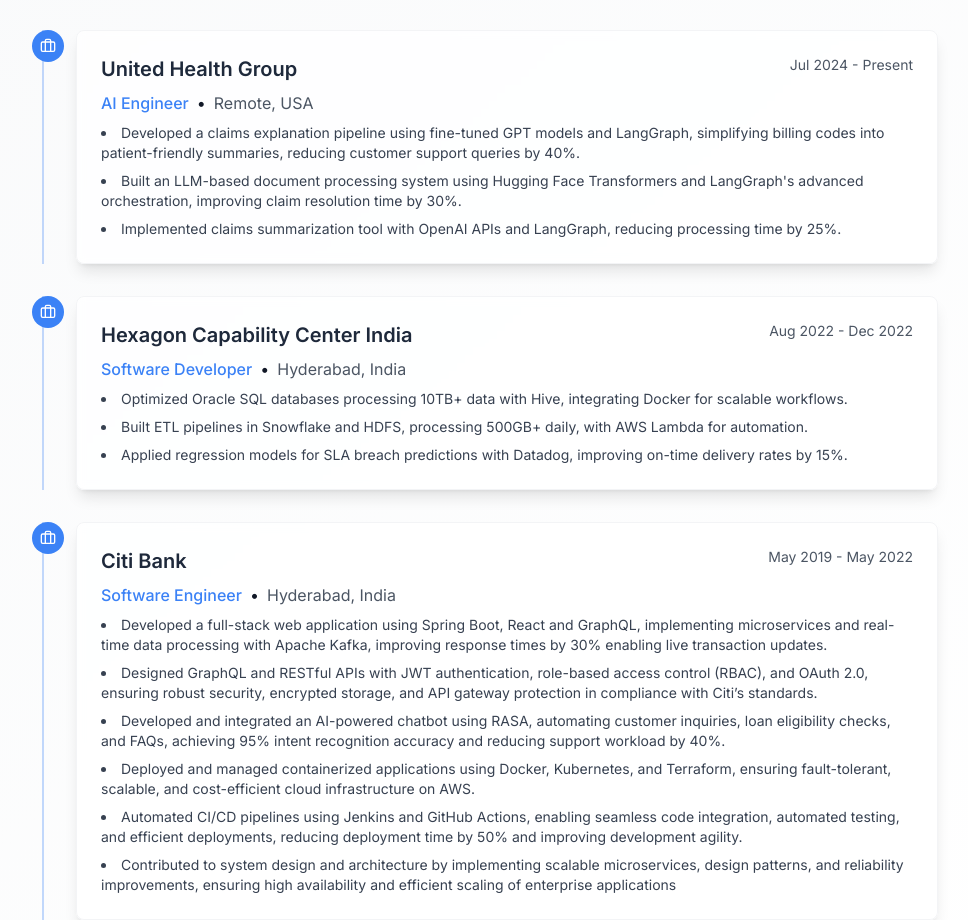
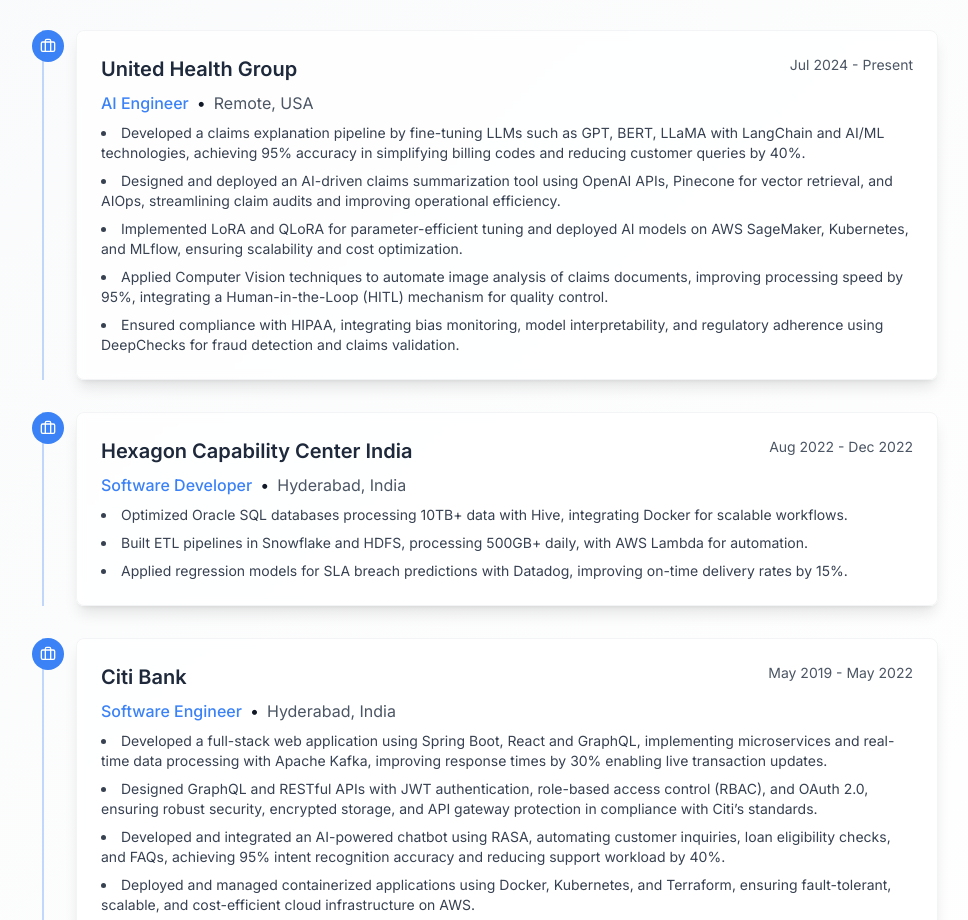
Before and after one commit to PraveenKumarVk/Portfolio, a React (Vite) app: page / in a window 1280 px wide. Shown: the part 1270-2190 px from the top of the page, without its empty margins (150-1118 px from the left). Built offline with nearby package versions, Linux system fonts and the light colour scheme.

Commit message:
Update Experience.tsx

```diff
--- a/src/components/Experience.tsx
+++ b/src/components/Experience.tsx
@@ -7,9 +7,11 @@ const experiences = [
     period: "Jul 2024 - Present",
     location: "Remote, USA",
     achievements: [
-      "Developed a claims explanation pipeline using fine-tuned GPT models and LangGraph, simplifying billing codes into patient-friendly summaries, reducing customer support queries by 40%.",
-      "Built an LLM-based document processing system using Hugging Face Transformers and LangGraph's advanced orchestration, improving claim resolution time by 30%.",
-      "Implemented claims summarization tool with OpenAI APIs and LangGraph, reducing processing time by 25%."
+      "Developed a claims explanation pipeline by fine-tuning LLMs such as GPT, BERT, LLaMA with LangChain and AI/ML technologies, achieving 95% accuracy in simplifying billing codes and reducing customer queries by 40%.",
+      "Designed and deployed an AI-driven claims summarization tool using OpenAI APIs, Pinecone for vector retrieval, and AIOps, streamlining claim audits and improving operational efficiency.",
+      "Implemented LoRA and QLoRA for parameter-efficient tuning and deployed AI models on AWS SageMaker, Kubernetes, and MLflow, ensuring scalability and cost optimization.",
+      "Applied Computer Vision techniques to automate image analysis of claims documents, improving processing speed by 95%, integrating a Human-in-the-Loop (HITL) mechanism for quality control.",
+      "Ensured compliance with HIPAA, integrating bias monitoring, model interpretability, and regulatory adherence using DeepChecks for fraud detection and claims validation."
     ]
   },
   {
```
